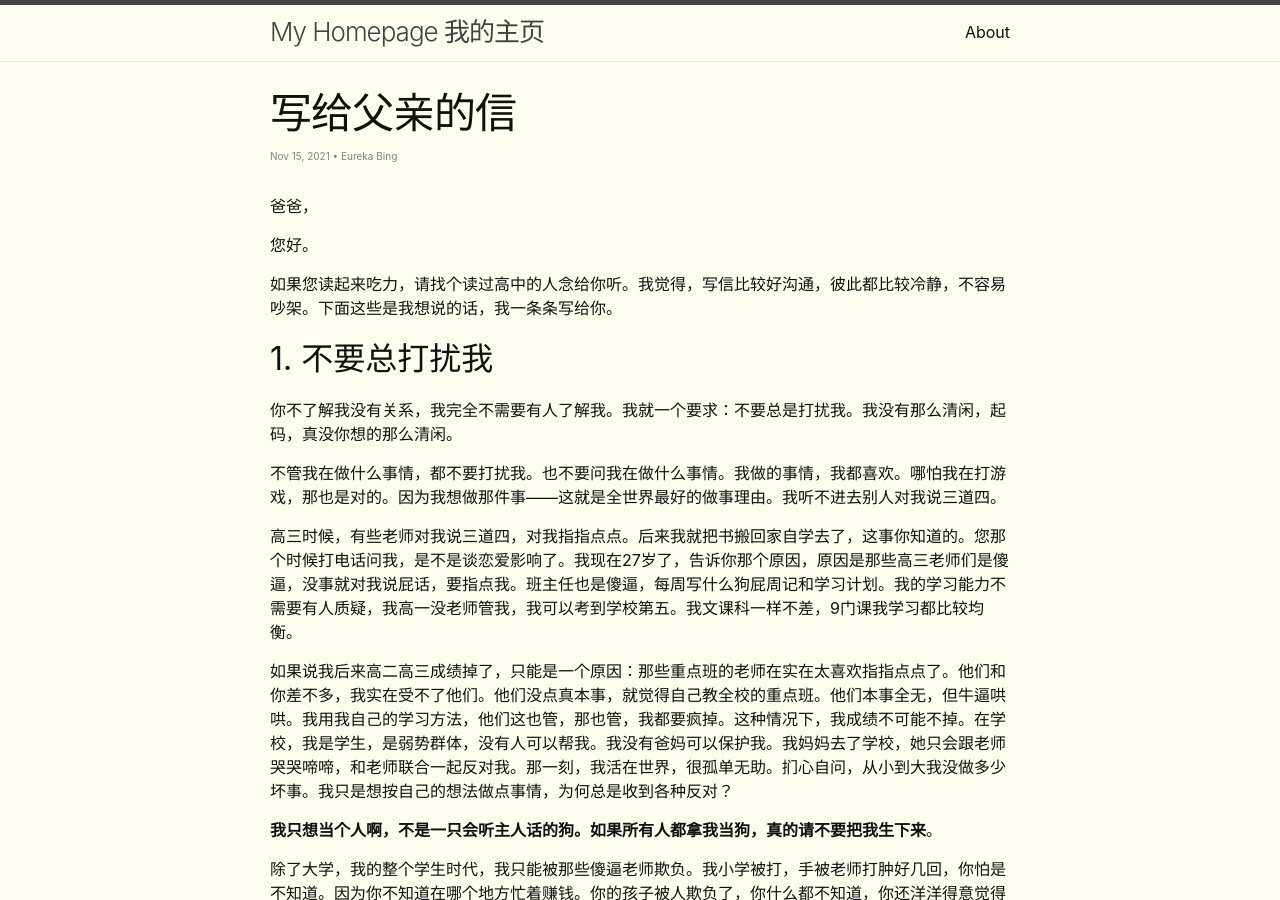
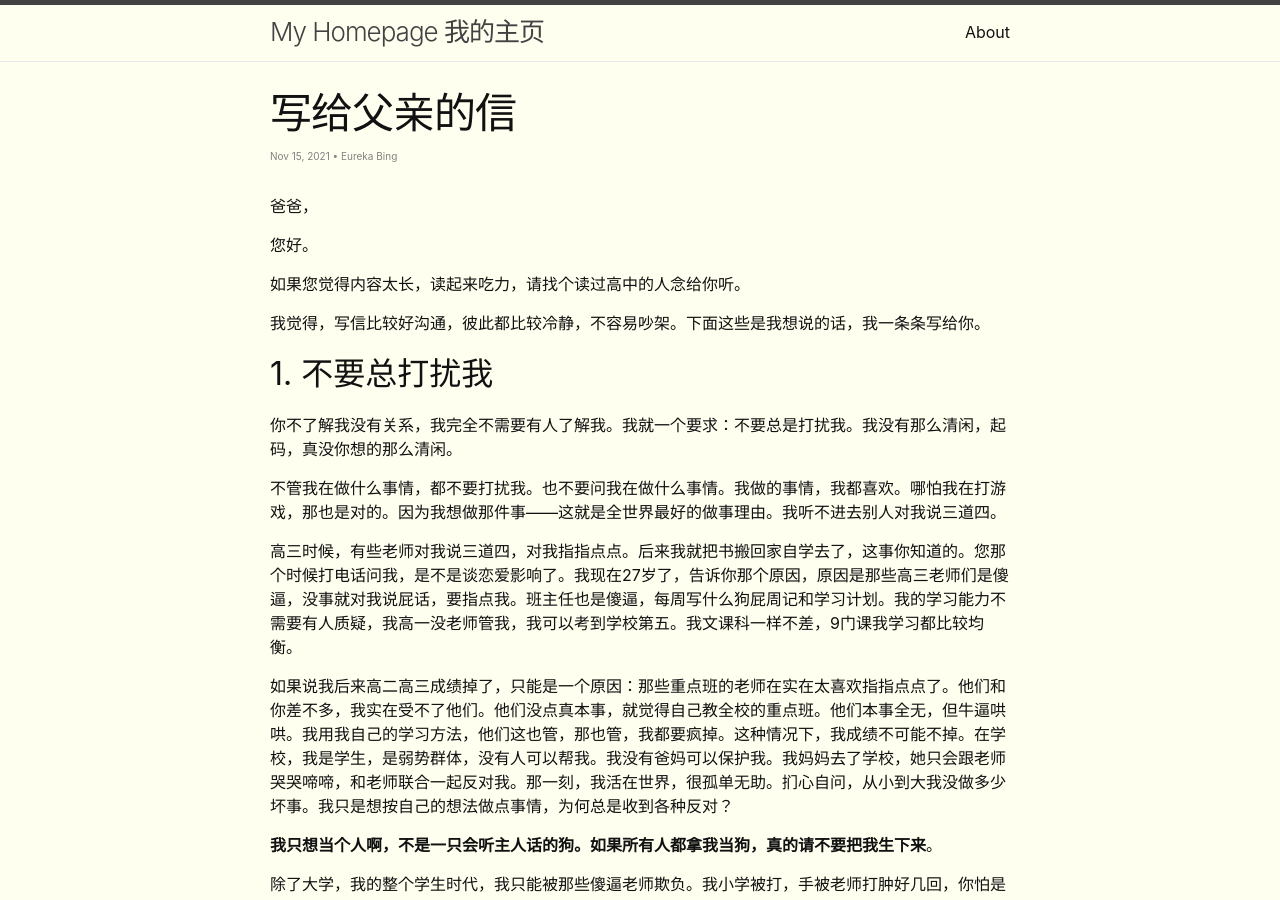
Before and after one commit to crb912/crb912.github.io, a Jekyll site: the page built from _posts/2021-11-15-to-Father.md, in a window 1280 px wide and 900 px high. Built offline with Jekyll 4.4.1, drawn with Linux system fonts in a browser that asks for light colours.

```diff
--- a/_posts/2021-11-15-to-Father.md
+++ b/_posts/2021-11-15-to-Father.md
@@ -5,13 +5,16 @@ layout: post
 author: Eureka Bing
 category: Essay
 top: true
+hide: true
 ---
 
 爸爸，
 
 您好。
 
-如果您读起来吃力，请找个读过高中的人念给你听。我觉得，写信比较好沟通，彼此都比较冷静，不容易吵架。下面这些是我想说的话，我一条条写给你。
+如果您觉得内容太长，读起来吃力，请找个读过高中的人念给你听。
+
+我觉得，写信比较好沟通，彼此都比较冷静，不容易吵架。下面这些是我想说的话，我一条条写给你。
 
 ## 1. 不要总打扰我
 
```
Also changed, not shown: _posts/2021-02-01-I-Think-Therefore I am.md (+2 -1 lines).
